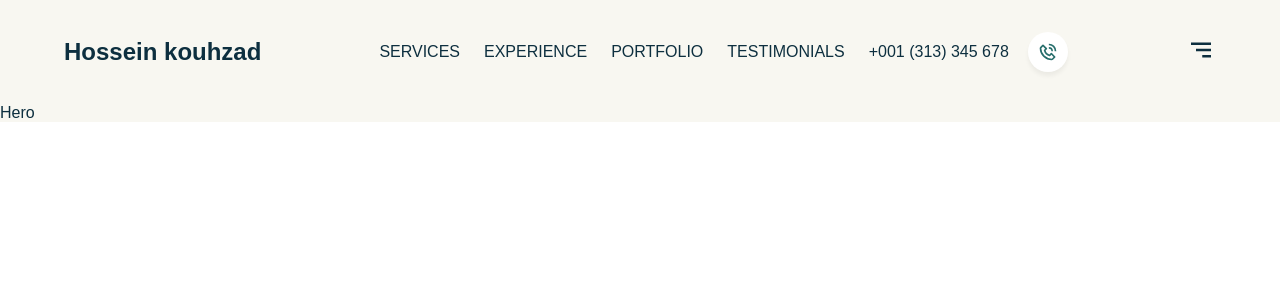
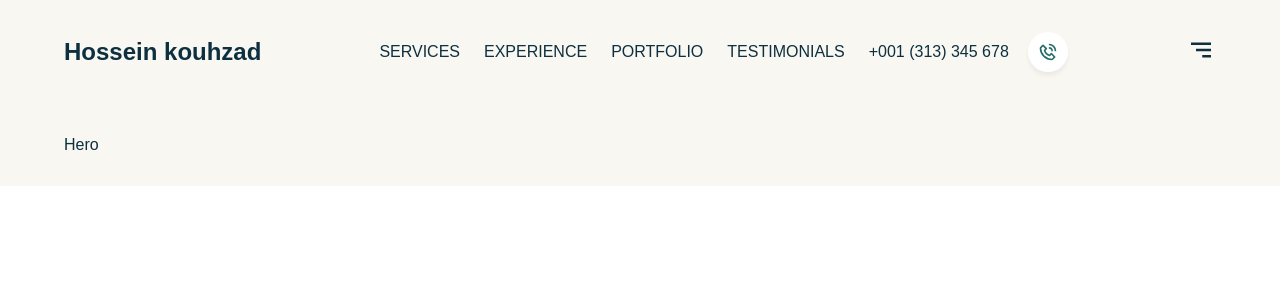
Before and after one commit to HKouhzad1991/HK-portfolio, a React (Vite) app: page / in a window 1280 px wide. Shown: the top 300 px of the page. Built offline with nearby package versions, Linux system fonts and the light colour scheme; a web font is replaced by a local one.

Commit message:
padding to wrapper

```diff
--- a/src/components/hero/Hero.jsx
+++ b/src/components/hero/Hero.jsx
@@ -1,7 +1,7 @@
 import React from "react";
 import css from "./Hero.module.scss";
 const Hero = () => {
-  return <section className={CSS.wrapper}>Hero</section>;
+  return <section className={`paddings ${css.wrapper}`}>Hero</section>;
 };
 
 export default Hero;
```
